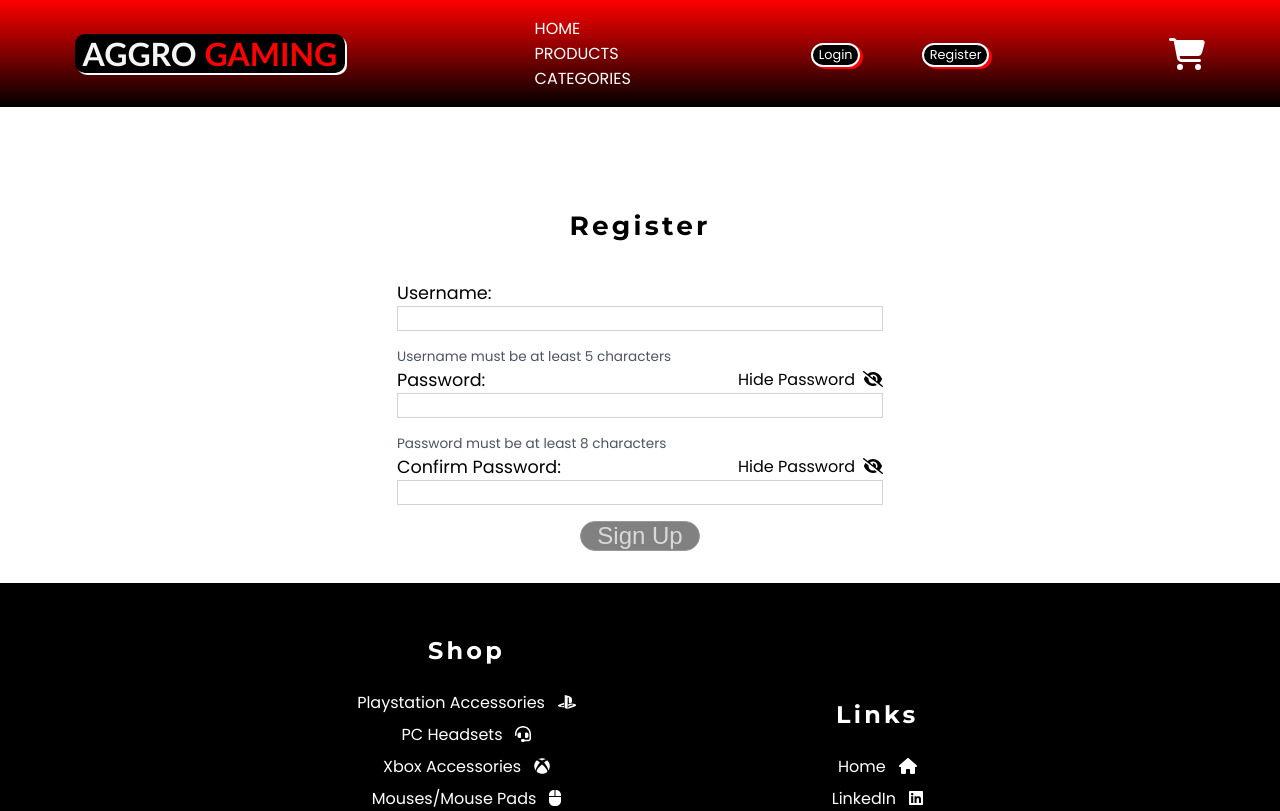
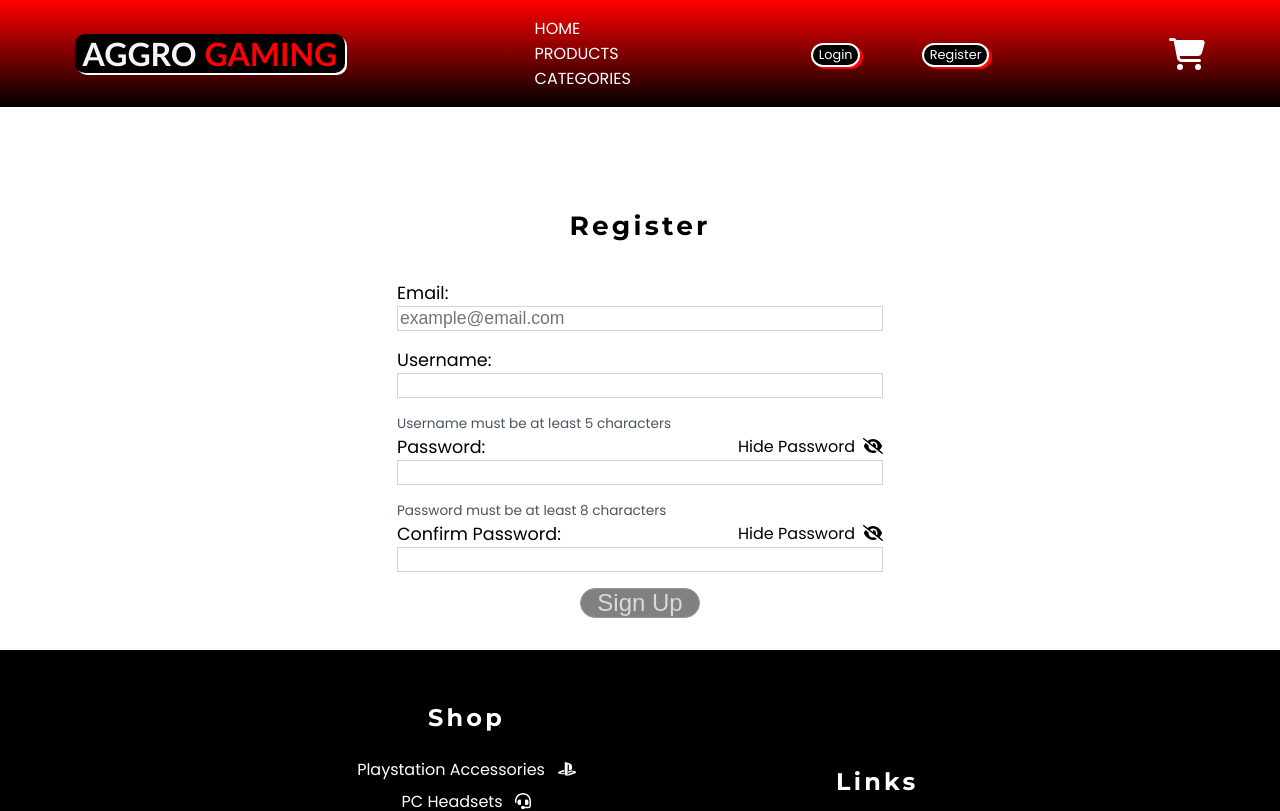
Before and after one commit to ScottHahn1/Online-Store, a React (Create React App) app in the folder client/: page /register in a window 1280 px wide. Shown: the top 811 px of the page. Built offline with nearby package versions, Linux system fonts and the light colour scheme; no server answers.

Commit message:
feat: add email field to register form

```diff
--- a/client/src/components/RegisterForm.tsx
+++ b/client/src/components/RegisterForm.tsx
@@ -3,10 +3,11 @@ import { FontAwesomeIcon } from "@fortawesome/react-fontawesome";
 import { Dispatch, SetStateAction, useState } from "react";
 
 interface Props {
-  handleSubmit: (e: React.FormEvent<HTMLFormElement>) => Promise<void>;
+  handleSubmit: (e: React.FormEvent<HTMLFormElement>) => void;
+  email: string;
+  setEmail: Dispatch<SetStateAction<string>>;
   username: string;
   setUsername: Dispatch<SetStateAction<string>>;
-  setError: Dispatch<SetStateAction<string>>;
   error: string;
   setPassword: Dispatch<SetStateAction<string>>;
   password: string;
@@ -16,9 +17,10 @@ interface Props {
 
 const RegisterForm = ({
   handleSubmit,
+  email,
+  setEmail,
   username,
   setUsername,
-  setError,
   error,
   setPassword,
   password,
@@ -27,16 +29,27 @@ const RegisterForm = ({
 }: Props) => {
   const [showPassword, setShowPassword] = useState(true);
 
-  const handleUsername = (e: React.ChangeEvent<HTMLInputElement>): void => {
-    setUsername(e.target.value);
-    setError('');
-  };
-
   const isFormValid =
   username.length > 0 && password.length >= 8 && password === confirmPassword;
 
   return (
     <form onSubmit={handleSubmit}>
+      <div className="form-group">
+        <label htmlFor="email">Email:</label>
+
+        <input
+          className="form-input"
+          id="email"
+          type="email"
+          placeholder="example@email.com"
+          pattern="[a-z0-9._%+-]+@[a-z0-9.-]+\.[a-z]{2,}$"
+          value={email}
+          onChange={(e) => setEmail(e.target.value)}
+        />
+
+        {error.includes("Email") && <p className="input-error"> {error} </p>}
+      </div>
+
       <div className="form-group">
         <label htmlFor="username">Username:</label>
 
@@ -45,14 +58,14 @@ const RegisterForm = ({
           id="username"
           type="text"
           value={username}
-          onChange={(e) => handleUsername(e)}
+          onChange={(e) => setUsername(e.target.value)}
         />
 
         {username.length < 5 && (
           <p className="input-hint"> Username must be at least 5 characters </p>
         )}
 
-        {error && <p className="input-error"> {error} </p>}
+        {error.includes("Username") && <p className="input-error"> {error} </p>}
       </div>
 
       <div className="form-group">
```
